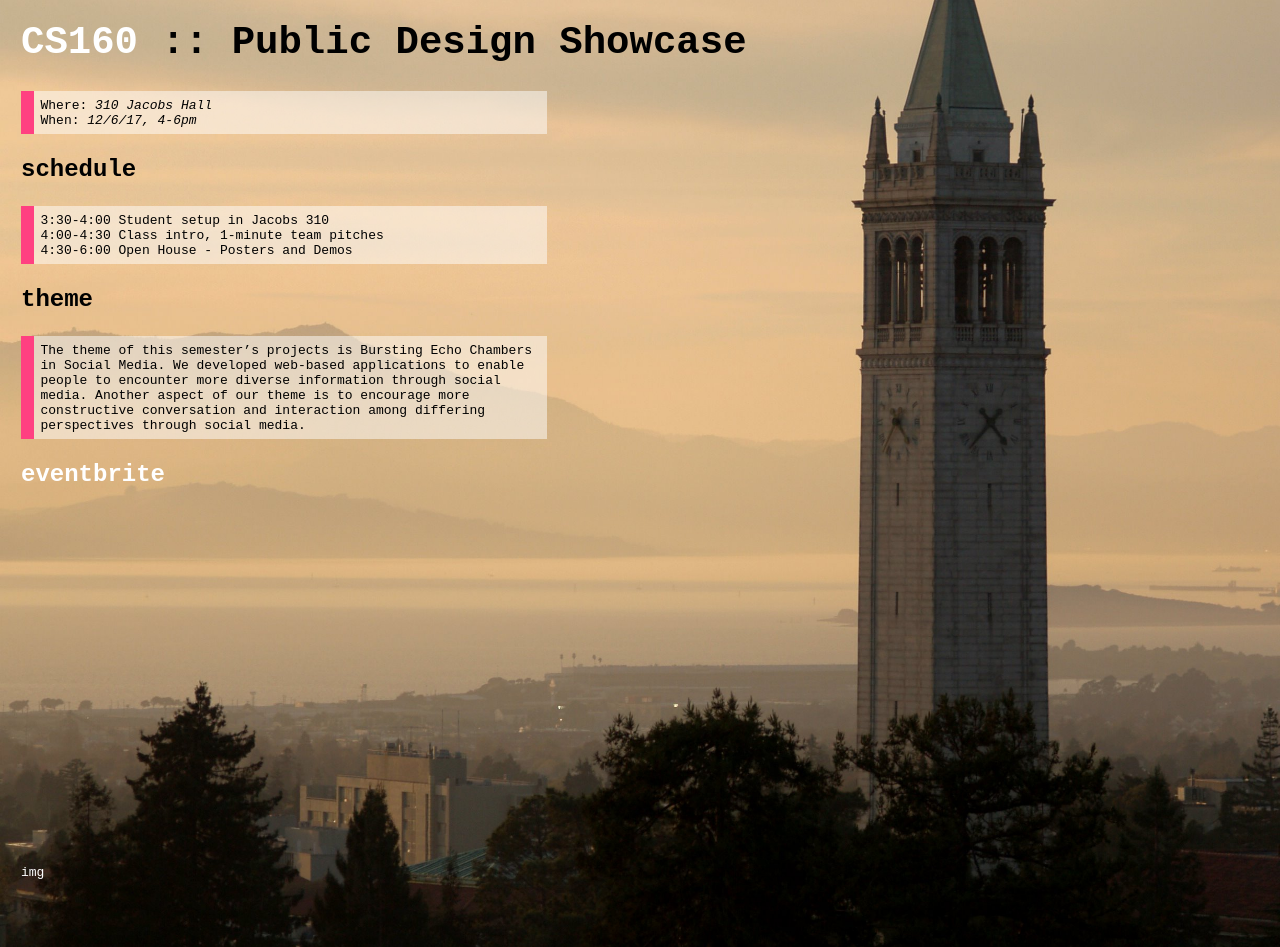
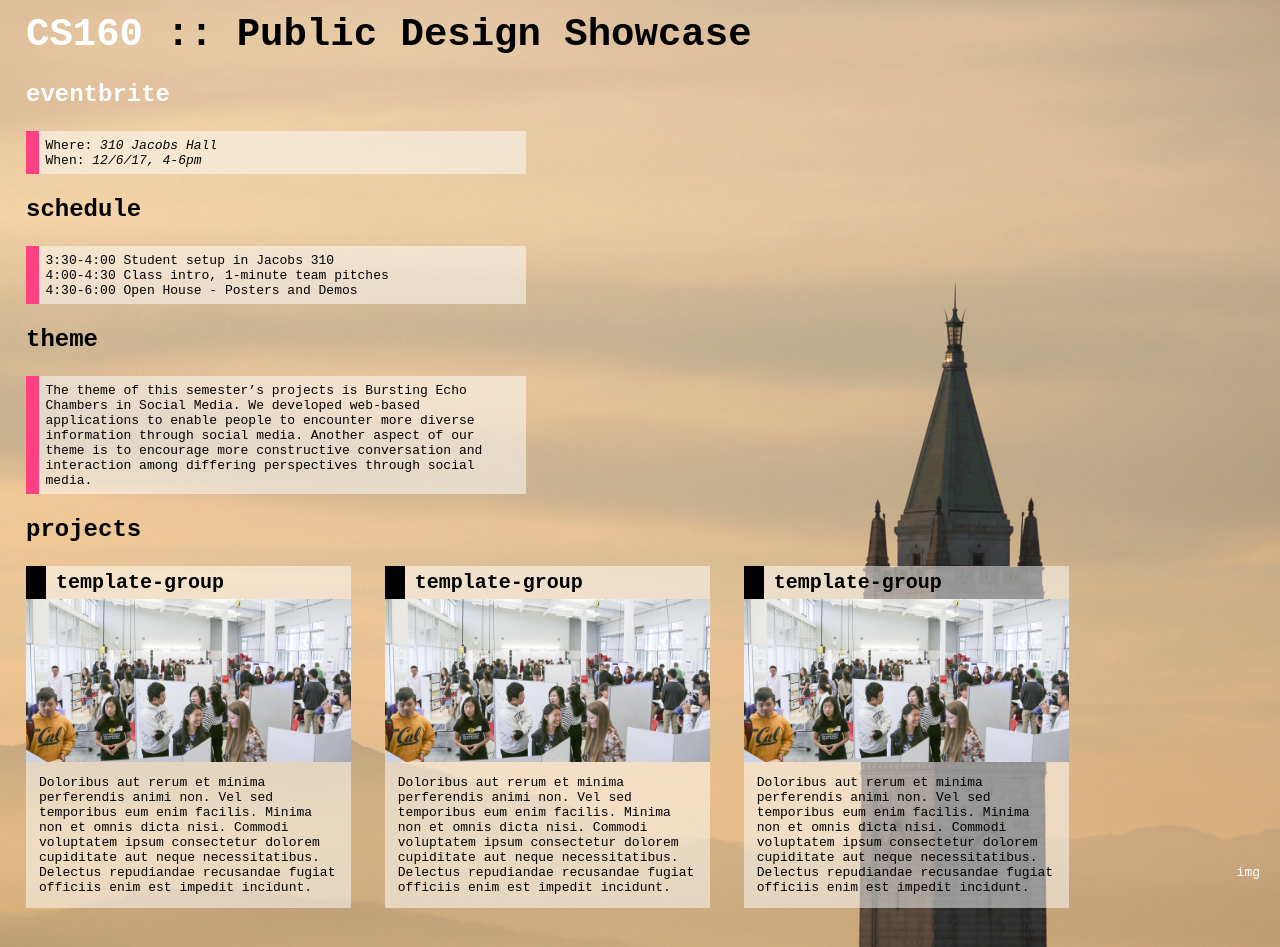
Before and after one commit to cs160-berkeley/website, a Jekyll site: the page built from showcase.md, in a window 1280 px wide. Built offline with Jekyll 4.4.1, drawn with Linux system fonts in a browser that asks for light colours; some of the changed lines change nothing that is shown.

Commit message:
adding project template

```diff
--- /dev/null
+++ b/_data/project.yaml
@@ -0,0 +1,13 @@
+---
+- name: template-group
+  link: /
+  imag: /assets/images/jacobs.jpg
+  desc: Doloribus aut rerum et minima perferendis animi non. Vel sed temporibus eum enim facilis. Minima non et omnis dicta nisi. Commodi voluptatem ipsum consectetur dolorem cupiditate aut neque necessitatibus. Delectus repudiandae recusandae fugiat officiis enim est impedit incidunt.
+- name: template-group
+  link: /
+  imag: /assets/images/jacobs.jpg
+  desc: Doloribus aut rerum et minima perferendis animi non. Vel sed temporibus eum enim facilis. Minima non et omnis dicta nisi. Commodi voluptatem ipsum consectetur dolorem cupiditate aut neque necessitatibus. Delectus repudiandae recusandae fugiat officiis enim est impedit incidunt.
+- name: template-group
+  link: /
+  imag: /assets/images/jacobs.jpg
+  desc: Doloribus aut rerum et minima perferendis animi non. Vel sed temporibus eum enim facilis. Minima non et omnis dicta nisi. Commodi voluptatem ipsum consectetur dolorem cupiditate aut neque necessitatibus. Delectus repudiandae recusandae fugiat officiis enim est impedit incidunt.
--- a/showcase.md
+++ b/showcase.md
@@ -7,6 +7,7 @@
   <meta http-equiv="Content-Type" content="text/html; charset=UTF-8">
   <link rel="stylesheet" href="/assets/custom.css">
   <style>
+
     html {
       background: url(/assets/images/campanile.jpg) no-repeat center center fixed;
       -webkit-background-size: cover;
@@ -14,40 +15,73 @@
       -o-background-size: cover;
       background-size: cover;
     }
-
     body {
       font-family: monospace;
-      padding: 1em;
+      padding: 0em 1em;
+      margin: 1em;
     }
-
     footer {
-      position: absolute;
+      position: fixed;
       bottom: 20;
+      right: 20;
     }
-
-    a, a:hover {
+    a,
+    a:hover {
       color: white;
     }
-
     p {
       border-left: rgb(255, 64, 129) solid 1em;
       background-color: rgba(255, 255, 255, 0.5);
+      box-sizing: border-box;
       padding: 0.5em;
       max-width: 100%;
       width: 500px;
     }
-
     h1 {
       font-size: 3em;
     }
+
+    /* Project styles */
+
+    .project {
+      background-color: rgba(255, 255, 255, 0.5);
+      display: inline-block;
+      margin-bottom: 2em;
+      margin-right: 2em;
+      max-width: 90vw;
+      width: 325px;
+    }
+    .project-name {
+      border-left: rgb(0, 0, 0) solid 1em;
+      padding: 0.25em 0.5em;
+      font-size: 15pt;
+      font-weight: bold;
+      display: block;
+    }
+    .project-link {
+      color: black;
+    }
+    .project-image {
+      max-width: 100%;
+    }
+    .project-desc {
+      display: block;
+      margin: 1em;
+    }
+    .project:hover .project-name {
+      border-left: rgb(255, 64, 129) solid 1em;
+      color: black;
+    }
+
   </style>
 </head>
 
 # [CS160](/) :: Public Design Showcase
 
+### [eventbrite][eb]{:target="_blank"}
+
 Where: *310 Jacobs Hall* <br/>
 When: *12/6/17, 4-6pm*
-
 
 ### schedule
 
@@ -63,7 +97,22 @@
 encourage more constructive conversation and interaction among differing
 perspectives through social media.
 
-### [eventbrite][eb]{:target="_blank"}
+### projects
+
+{% comment %}
+ref for grouping: https://gist.github.com/budparr/0ad4a7449f9604f47eec
+{% endcomment %}
+
+{% for p in site.data.project %}
+<div class="project">
+    <a class="project-link" href="{{ p.link }}" target="_blank">
+    <span class="project-name">{{ p.name }}</span>
+    <img class="project-image" src="{{ p.imag }}"/>
+    <span class="project-desc">{{ p.desc }}</span>
+    </a>
+</div>
+
+{% endfor %}
 
 [eb]:https://www.eventbrite.com/e/jacobs-winter-design-showcase-2017-tickets-39925134151
 
```
